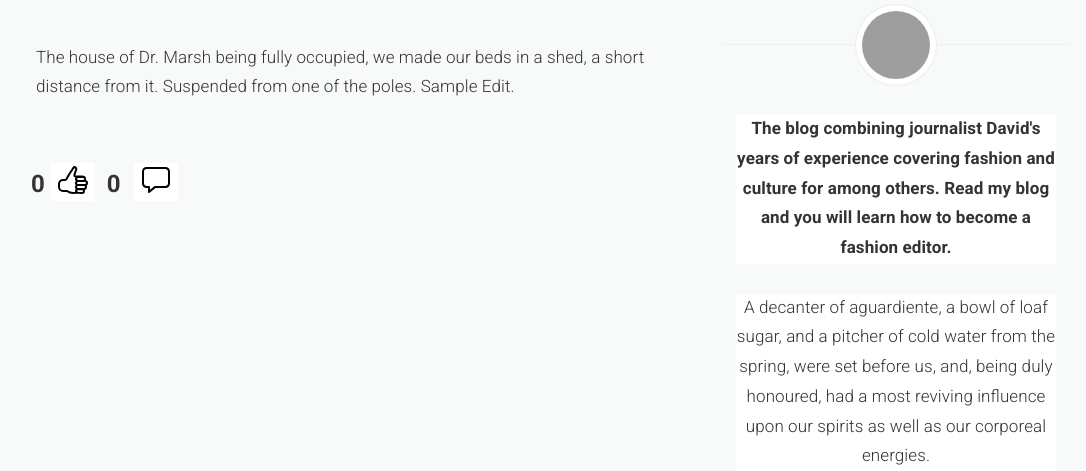
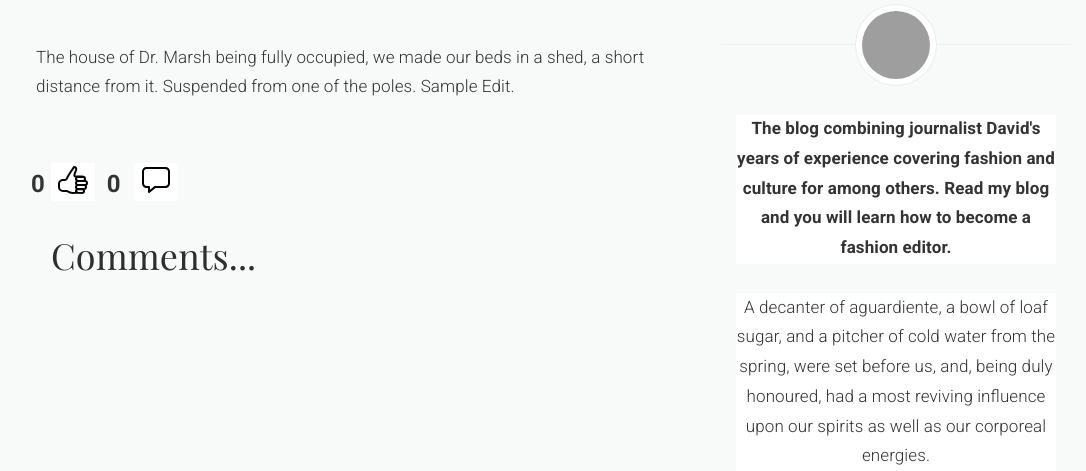
Before and after one commit to animesh-algorithm/beyondtheboundaries, a Django app: page /article/1 in a window 1280 px wide. Shown: the part 650-1121 px from the top of the page, without its empty margins (79-1165 px from the left). Run offline with Django 3.2, Linux system fonts and the light colour scheme; data comes from the database, SQL or seed files in the repository; both versions use the stored data as it was after the commit; some libraries are stand-ins or nearby versions; some web fonts are replaced; grey boxes are pictures that could not be loaded.

Commit message:
UI Upgrade

```diff
--- a/theblog/templates/article.html
+++ b/theblog/templates/article.html
@@ -98,7 +98,7 @@
 						</form>
 					{% endif %}
 					<br>
-					<div class="comment-section container d-none">
+					<div class="comment-section container">
 						<h2>Comments...</h2>
 						{% if not comments %}
 							<p>No Comments yet!</p>
@@ -166,11 +166,9 @@
 			e.preventDefault()
 			if (click%2 != 0) {
 				document.querySelector('.comment-form').classList.remove('d-none')
-				document.querySelector('.comment-section').classList.remove('d-none')
 			}
 			else {
 				document.querySelector('.comment-form').classList.add('d-none')
-				document.querySelector('.comment-section').classList.add('d-none')
 			}
 		})
 	</script>
```
Also changed, not shown: db.sqlite3.
